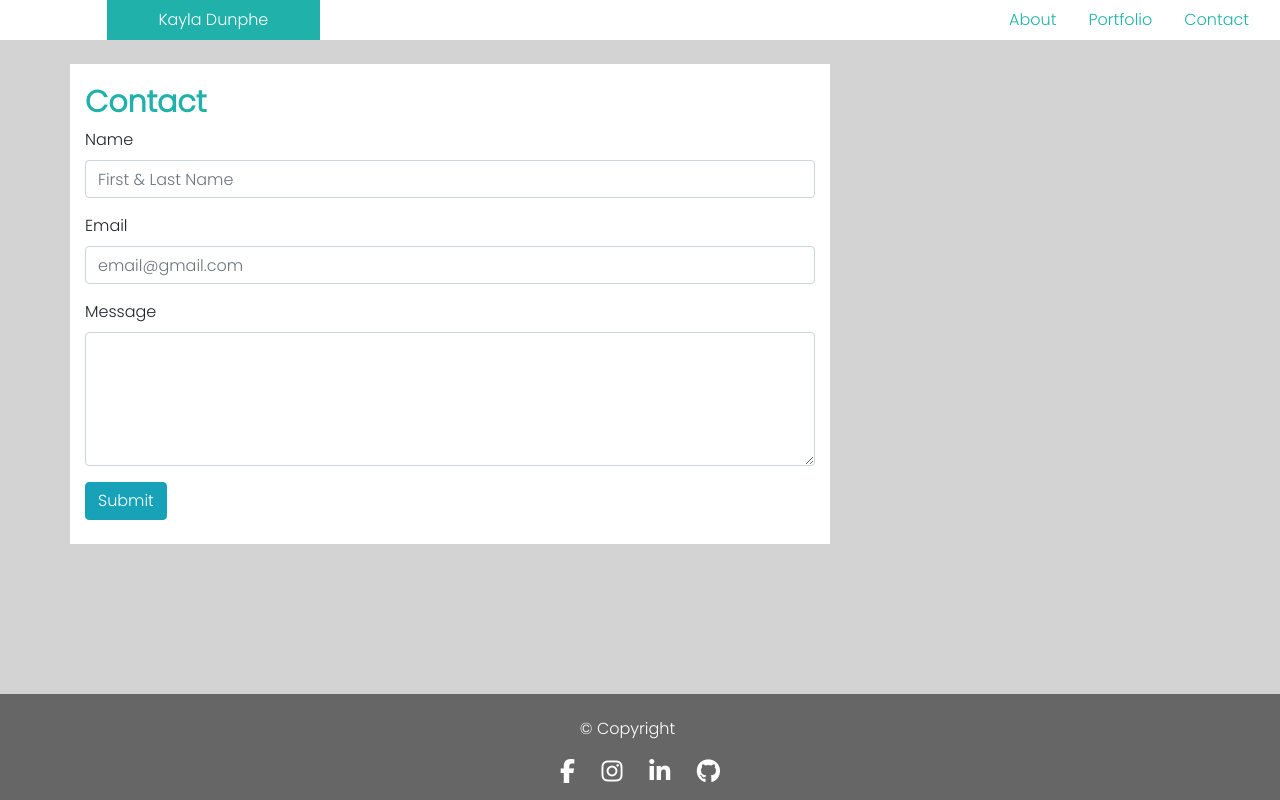
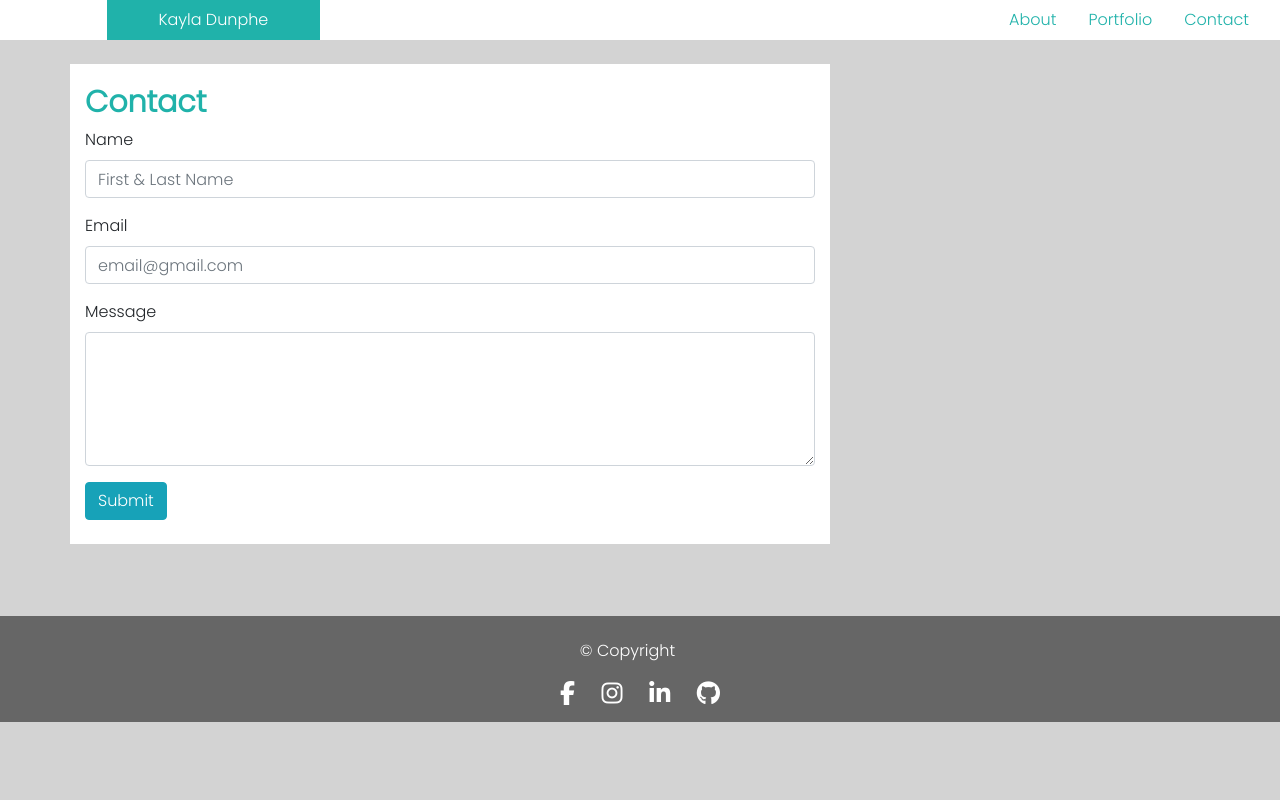
Before and after one commit to kdunphe/UNHBootcamp-02-responsive-portfolio, a plain HTML site: page contact.html in a window 1280 px wide. Drawn offline with nearby package versions, Linux system fonts and the light colour scheme.

Commit message:
Updating file.

```diff
--- a/contact.html
+++ b/contact.html
@@ -72,7 +72,6 @@
   <br />
   <br />
 
-  <div class="fixed-bottom">
     <footer>
       <p>© Copyright</p>
       <div class="social">
@@ -82,7 +81,6 @@
         <a href="https://github.com/kdunphe" target="_blank"><i class="fab fa-github"></i></a>
       </div>
     </footer>
-  </div>
 </body>
 
 </html>
```
